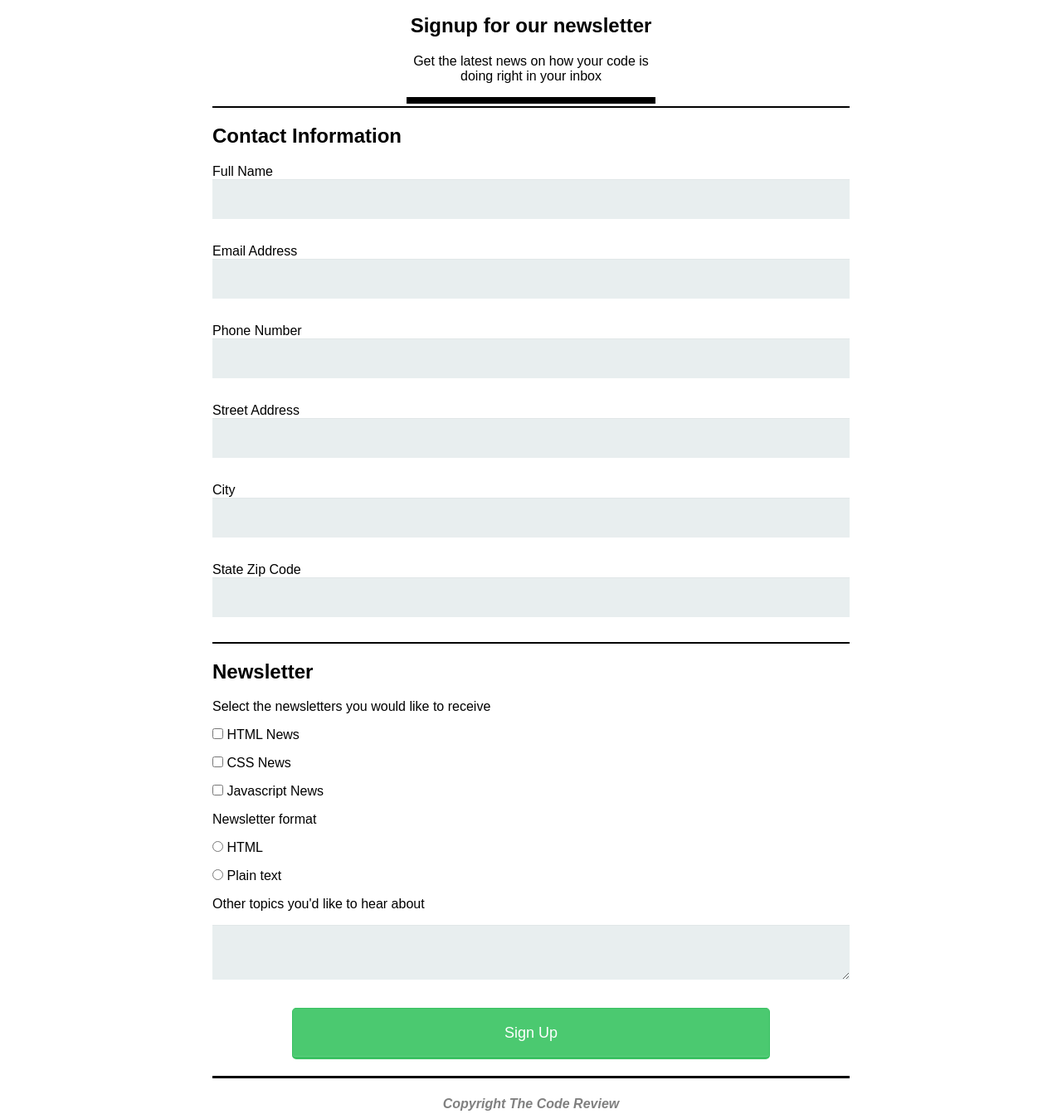
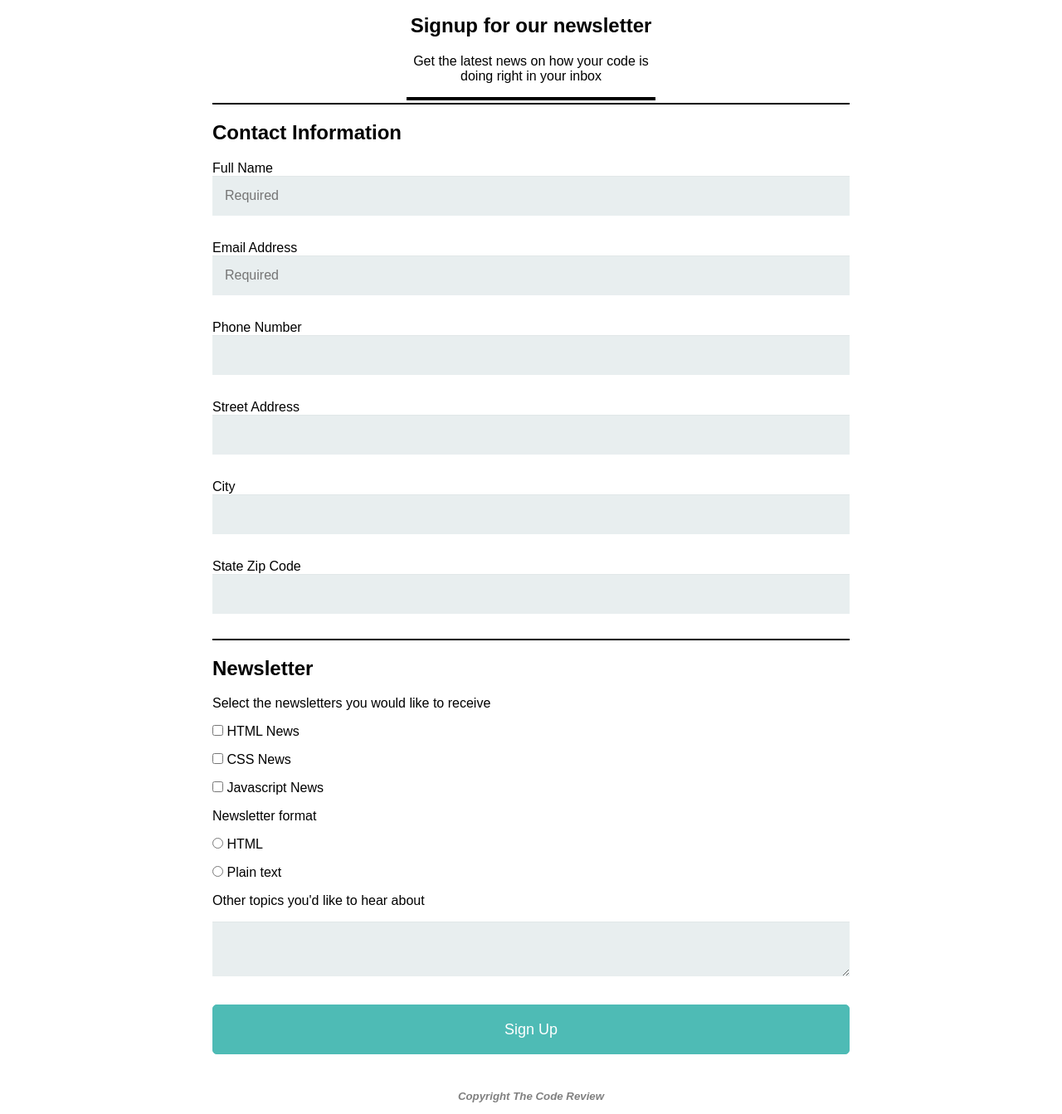
Before and after one commit to bowen-anth/techdegree-project-3, a plain HTML site: page index.html in a window 1280 px wide. Shown: the part 71-1414 px from the top of the page at 83% size. Drawn offline with Linux system fonts and the light colour scheme.

Commit message:
changed colors. fixed borders and form.

```diff
--- a/css/styles.css
+++ b/css/styles.css
@@ -14,15 +14,16 @@ body {
 button {
   padding: 19px 39px 18px 39px;
   color: #FFF;
-  background-color: #4bc970;
+  background-color: #4ebbb5;
   font-size: 18px;
   text-align: center;
   font-style: normal;
   border-radius: 5px;
-  width: 75%;
-  border: 1px solid #3ac162;
+  width: 100%;
+  border: 1px solid #4ebbb5;
+ /* border: 1px solid #3ac162;
   border-width: 1px 1px 3px;
-  box-shadow: 0 -1px 0 rgba(255,255,255,0.1) inset;
+  box-shadow: 0 -1px 0 rgba(255,255,255,0.1) inset; */
   margin-bottom: 10px;
   display: block;
   margin: 0 auto;
@@ -35,8 +36,6 @@ footer {
 }
 
 form {
-	border-bottom-color: black;
-	border-bottom-style: solid;
 	padding: 0 0 20px;
 	max-width: 300px;
 	border-top: 2px solid black;
@@ -46,7 +45,7 @@ form {
 
 header h1 {
 	margin: 0 auto;
-	background: navy;
+	background: #2d3945;
 	color: white;
 	text-align: center;
 	padding: 20px 5px;
@@ -58,7 +57,7 @@ Base Layout Styles
 ================== */
 
 .div-contact {
-	border-top: 2px solid black;
+	border-top: 1px solid black;
 	padding: 0;
 	margin: 0 auto;
 	max-width: 300px;
@@ -95,9 +94,14 @@ select {
   margin-bottom: 30px;
 }
 
+.placeholder {
+	text-align: right;
+	font-style: italic;
+}
+
 .signup {
 	max-width: 300px;
-	border-bottom: .5rem solid black;
+	border-bottom: 4px solid black;
 	text-align: center;
 	margin: 0 auto;
 }
--- a/index.html
+++ b/index.html
@@ -22,10 +22,11 @@
 			<h2>Contact Information</h2>
 
 			<label for="name">Full Name</label>
-			<input type="text" id="name" name="user_name">
+			<input type="text" id="name" name="user_name" placeholder="Required">
+
 
 			<label for="email">Email Address</label>
-			<input type="email" id="mail" name="user_email">
+			<input type="email" id="mail" name="user_email" placeholder="Required">
 
 
 			<label for="phone">Phone Number</label>
@@ -59,10 +60,10 @@
 
 		<p>Newsletter format</p>
 
-		<input type="radio" id="html" name="html" value="html">
+		<input type="radio" id="html" name="newsletter-format" value="html">
 		<label for="html">HTML</label>
 		<p></p>
-		<input type="radio" id="text" name="text" value="text">
+		<input type="radio" id="text" name="newsletter-format" value="text">
 		<label for="text">Plain text</label>
 
 		<p>Other topics you'd like to hear about</p>
@@ -74,7 +75,7 @@
 
 	<footer>
 
-		<h4>Copyright The Code Review</h4>
+		<h5>Copyright The Code Review</h5>
 
 	</footer>
 
```
